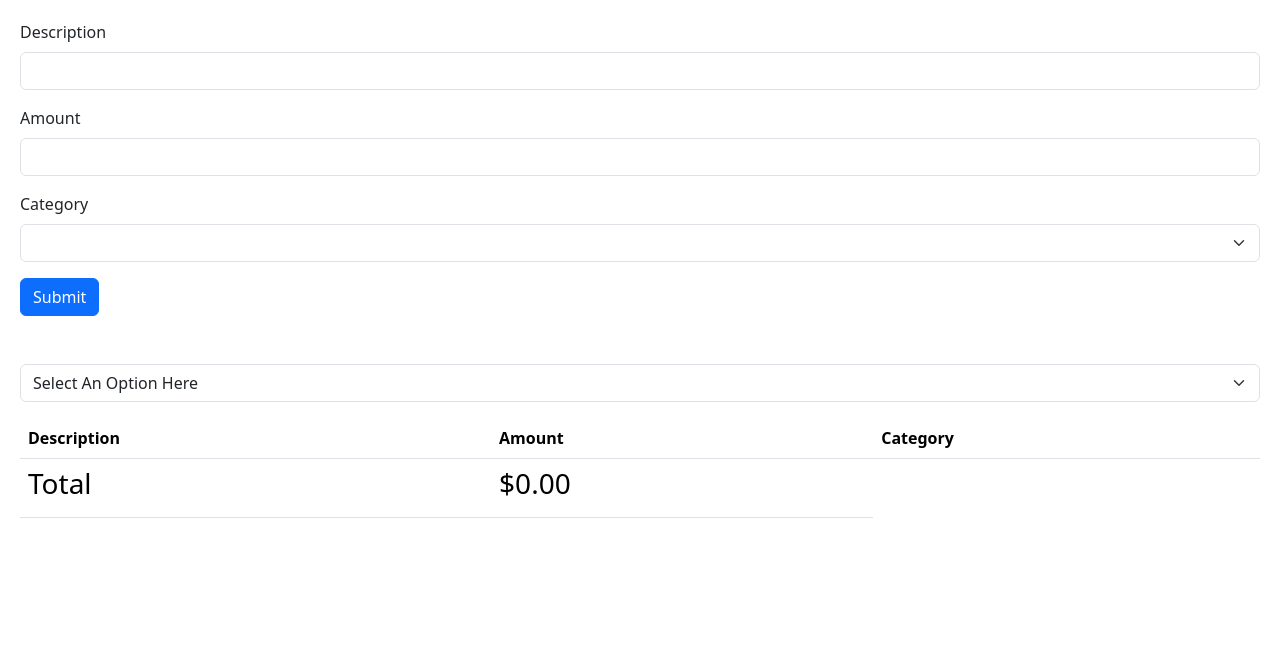
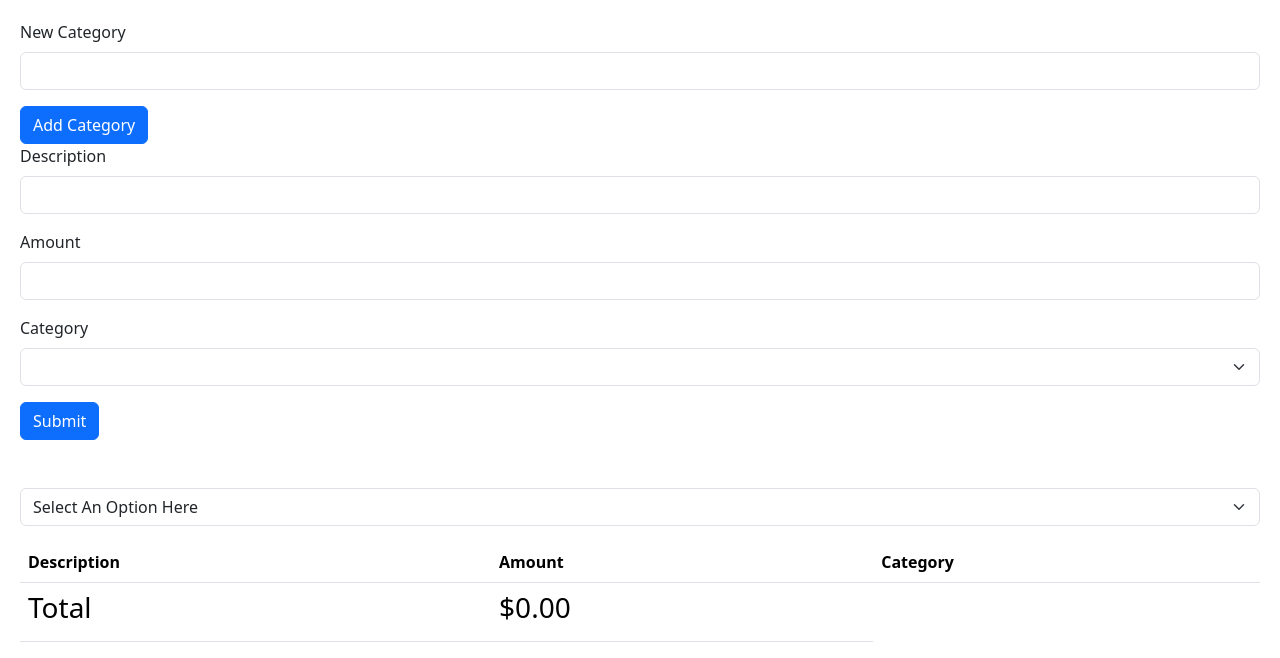
Before and after one commit to EleahBurman/expense-tracker, a React (Vite) app: page / in a window 1280 px wide. Shown: the top 658 px of the page. Built offline with nearby package versions, Linux system fonts and the light colour scheme.

Commit message:
Allow user to dynamically add categories

```diff
--- a/src/App.jsx
+++ b/src/App.jsx
@@ -3,9 +3,12 @@ import { useState } from 'react';
 import ExpenseList from './components/ExpenseList'
 import ExpenseFilter from './components/ExpenseFilter';
 import ExpenseForm from './components/ExpenseForm';
+import CategoryForm from './components/CategoryForm';
+
 
 function App() {
   const [expenses, setExpenses]=useState([]);
+  const [categories, setCategories] = useState([]);
 
   const addExpense = (newExpense) => {
     // Convert the amount to a number
@@ -18,7 +21,15 @@ function App() {
 
     // Update the expenses state by adding the new expense
     setExpenses([...expenses, expenseWithId]);
+
+    // Add the new category to the Set of categories
+    setCategories(([...categories, newExpense.category]));
   };
+
+  const addCategory = (newCategory) => {
+    setCategories([...categories, newCategory]);
+  };
+
   const deleteItem = (id) => {
     setExpenses(expenses.filter(expense => expense.id !== id))
   }
@@ -29,9 +40,10 @@ function App() {
 
   return(
     <>
-      <ExpenseForm addExpense = {addExpense}/>
+      <CategoryForm addCategory={addCategory} />
+      <ExpenseForm addExpense={addExpense} categories={categories}/>
       <ExpenseFilter filterItem = {filterItem}/>
-      <ExpenseList items={expenses} deleteItem={deleteItem}/>
+      <ExpenseList items={expenses} deleteItem={deleteItem} categories={categories} />
 
     </>
   );
--- /dev/null
+++ b/src/components/CategoryForm.jsx
@@ -0,0 +1,45 @@
+import React, { useState } from 'react';
+import PropTypes from 'prop-types';
+
+const CategoryForm = ({ addCategory }) => {
+  const [newCategory, setNewCategory] = useState('');
+
+  const handleCategoryChange = (e) => {
+    setNewCategory(e.target.value);
+  };
+
+  const handleSubmit = (e) => {
+    e.preventDefault();
+    if (newCategory.trim() !== '') {
+      addCategory(newCategory);
+      setNewCategory('');
+    }
+  };
+
+  return (
+    <form onSubmit={handleSubmit}>
+      <div className="mb-3">
+        <label htmlFor="newCategory" className="form-label">
+          New Category
+        </label>
+        <input
+          id="newCategory"
+          type="text"
+          className="form-control"
+          value={newCategory}
+          onChange={handleCategoryChange}
+        />
+      </div>
+
+      <button className="btn btn-primary" type="submit">
+        Add Category
+      </button>
+    </form>
+  );
+};
+
+CategoryForm.propTypes = {
+  addCategory: PropTypes.func.isRequired,
+};
+
+export default CategoryForm;
--- a/src/components/ExpenseForm.jsx
+++ b/src/components/ExpenseForm.jsx
@@ -1,7 +1,7 @@
 import PropTypes from 'prop-types';
 import {useForm} from "react-hook-form"
 
-const ExpenseForm = ({addExpense}) => {
+const ExpenseForm = ({addExpense, categories}) => {
 
 const { register, handleSubmit, reset, formState: {errors} } = useForm()
 
@@ -50,9 +50,11 @@ const { register, handleSubmit, reset, formState: {errors} } = useForm()
           {...register("category", {required:true})}
         >
           <option value=""></option>
-          <option value="Utilities">Utilities</option>
-          <option value="Entertainment">Entertainment</option>
-          <option value="Groceries">Groceries</option>
+          {categories.map((category) => (
+            <option key={category} value={category}>
+              {category}
+            </option>
+          ))}
         </select>
         {errors.category?.type == "required" && <p>This field is required.</p> }
       </div>
@@ -66,5 +68,6 @@ const { register, handleSubmit, reset, formState: {errors} } = useForm()
 
 ExpenseForm.propTypes = {
   addExpense: PropTypes.func,
+  categories: PropTypes.arrayOf(PropTypes.string).isRequired
 };
 export default ExpenseForm;
```
Also changed, not shown: src/components/ExpenseList.jsx (+2 -5 lines).
